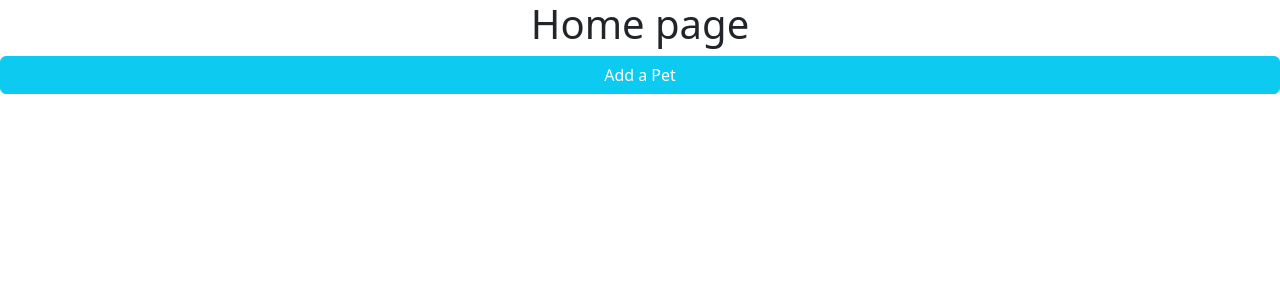
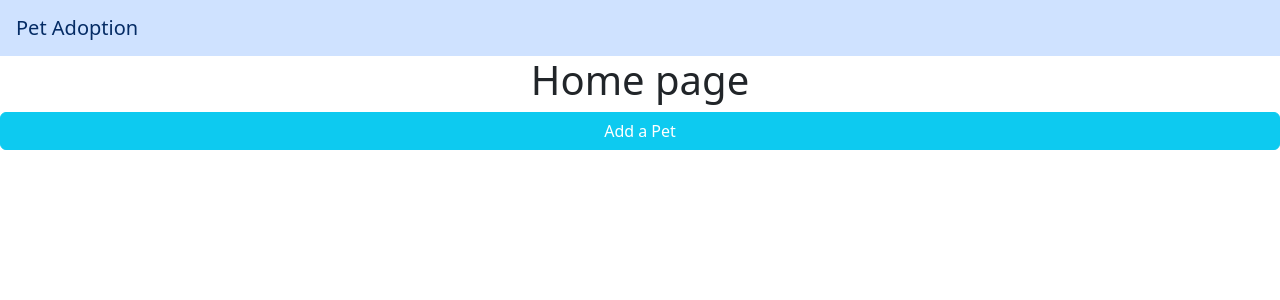
Before and after one commit to eddieaviles357/pet-adoption, a Flask app: page / in a window 1280 px wide. Shown: the top 300 px of the page. Run offline with Flask 3, Linux system fonts and the light colour scheme.

Commit message:
a header nav was added

```diff
--- a/templates/base.html
+++ b/templates/base.html
@@ -9,6 +9,7 @@
     <link rel="stylesheet" href="/static/css/base.css">
 </head>
 <body class="bg-white">
+    <header><nav class="navbar bg-primary-subtle navbar-expand-lg bg-body-tertiary"><a class="navbar-brand px-3 text-primary-emphasis link-light" href="/">Pet Adoption</a></nav></header>
     {% block content %} {% endblock %}
     <script src="https://cdn.jsdelivr.net/npm/bootstrap@5.3.0-alpha1/dist/js/bootstrap.bundle.min.js" integrity="sha384-w76AqPfDkMBDXo30jS1Sgez6pr3x5MlQ1ZAGC+nuZB+EYdgRZgiwxhTBTkF7CXvN" crossorigin="anonymous"></script>
 </body>
```
